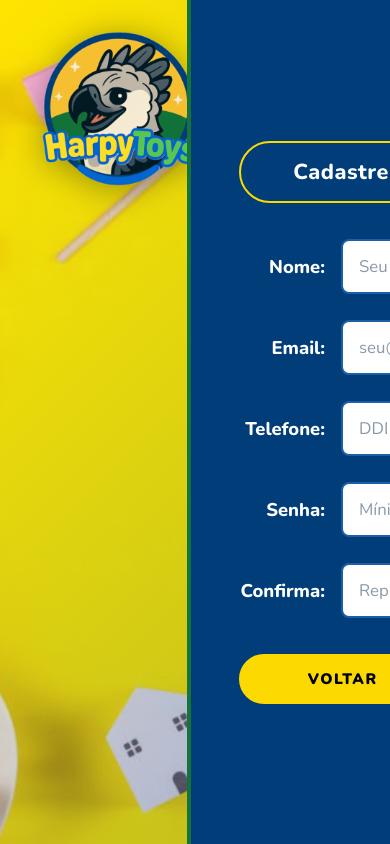
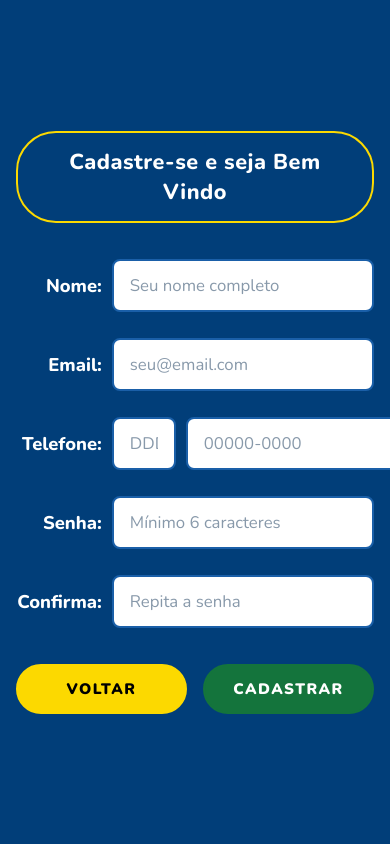
Before and after one commit to PSI645/Harpy-Toys-Site, a React (Vite) app in the folder frontend-cliente/: page /Cadastro in a window 390 px wide. Built offline with nearby package versions, Linux system fonts and the light colour scheme.

Commit message:
ajuste na responsive do cadastro

```diff
--- a/frontend-cliente/src/pages/Cadastro.jsx
+++ b/frontend-cliente/src/pages/Cadastro.jsx
@@ -103,7 +103,7 @@ export default function Cadastro() {
       `}</style>
 
       {/* ── LADO ESQUERDO — imagem + logo ── */}
-      <div style={s.left}>
+      <div className="cad-left" style={s.left}>
         <img src={FundoCadastro} alt="" style={s.bgImg} />
         <div style={s.leftOverlay} />
 
@@ -114,7 +114,7 @@ export default function Cadastro() {
       </div>
 
       {/* ── LADO DIREITO — formulário ── */}
-      <div style={s.right}>
+      <div className="cad-right" style={s.right}>
         <div style={s.card}>
           {/* Título */}
           <div style={s.tituloWrap}>
@@ -124,7 +124,7 @@ export default function Cadastro() {
           <form onSubmit={handleCadastrar} style={s.form} noValidate>
 
             {/* Nome */}
-            <div style={s.row}>
+            <div className="cad-row" style={s.row}>
               <label style={s.label}>Nome:</label>
               <input
                 className="cad-input"
@@ -137,7 +137,7 @@ export default function Cadastro() {
             </div>
 
             {/* Email */}
-            <div style={s.row}>
+            <div className="cad-row" style={s.row}>
               <label style={s.label}>Email:</label>
               <input
                 className="cad-input"
@@ -150,7 +150,7 @@ export default function Cadastro() {
             </div>
 
             {/* Telefone */}
-            <div style={s.row}>
+            <div className="cad-row" style={s.row}>
               <label style={s.label}>Telefone:</label>
               <div style={s.telWrap}>
                 <input
@@ -175,7 +175,7 @@ export default function Cadastro() {
             </div>
 
             {/* Senha */}
-            <div style={s.row}>
+            <div className="cad-row" style={s.row}>
               <label style={s.label}>Senha:</label>
               <input
                 className="cad-input"
@@ -188,7 +188,7 @@ export default function Cadastro() {
             </div>
 
             {/* Confirma */}
-            <div style={s.row}>
+            <div className="cad-row" style={s.row}>
               <label style={s.label}>Confirma:</label>
               <input
                 className="cad-input"
--- a/frontend-cliente/src/responsive.css
+++ b/frontend-cliente/src/responsive.css
@@ -147,58 +147,26 @@
   }
 }
 
-/* =============================================
-   CADASTRO MOBILE - Só tela azul
-   ============================================= */
-
+/* ── Cadastro: esconde imagem decorativa no mobile, form ocupa tudo ── */
 @media (max-width: 860px) {
-  .cad-page {
-    flex-direction: column !important;
-  }
-
-  /* Esconde completamente o lado amarelo */
   .cad-left {
     display: none !important;
   }
 
-  /* Tela azul ocupa 100% */
   .cad-right {
     width: 100% !important;
-    min-height: 100vh !important;
-    padding: 20px 16px !important;
-    background: #013E79 !important;
-  }
-
-  .cad-card {
-    width: 100% !important;
-    max-width: 100% !important;
-    padding: 20px 16px !important;
-  }
-
-  .cad-titulo {
-    font-size: 1.45rem !important;
-    margin-bottom: 24px !important;
-  }
-
-  .cad-input {
-    font-size: 1.05rem !important;
-    padding: 14px 16px !important;
-  }
-
-  .cad-botoes {
-    flex-direction: column !important;
-    gap: 12px !important;
-  }
-
-  .cad-btn {
-    width: 100% !important;
-    padding: 16px 0 !important;
-    font-size: 1.1rem !important;
+    flex: 1 1 100% !important;
+    border-left: none !important;
+    padding: 32px 24px !important;
   }
 }
 
 @media (max-width: 480px) {
   .cad-right {
-    padding: 16px 12px !important;
+    padding: 24px 16px !important;
+  }
+
+  .cad-row {
+    gap: 10px !important;
   }
 }
```
